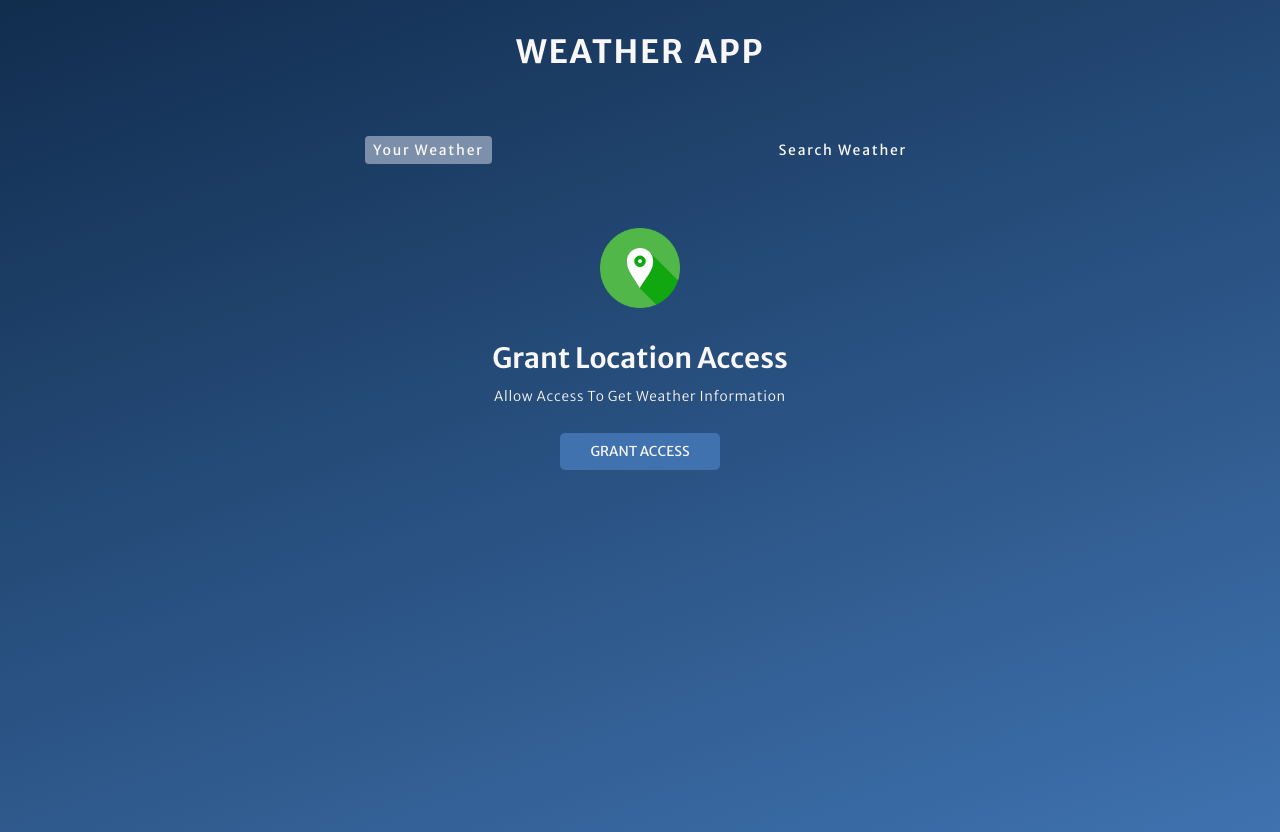
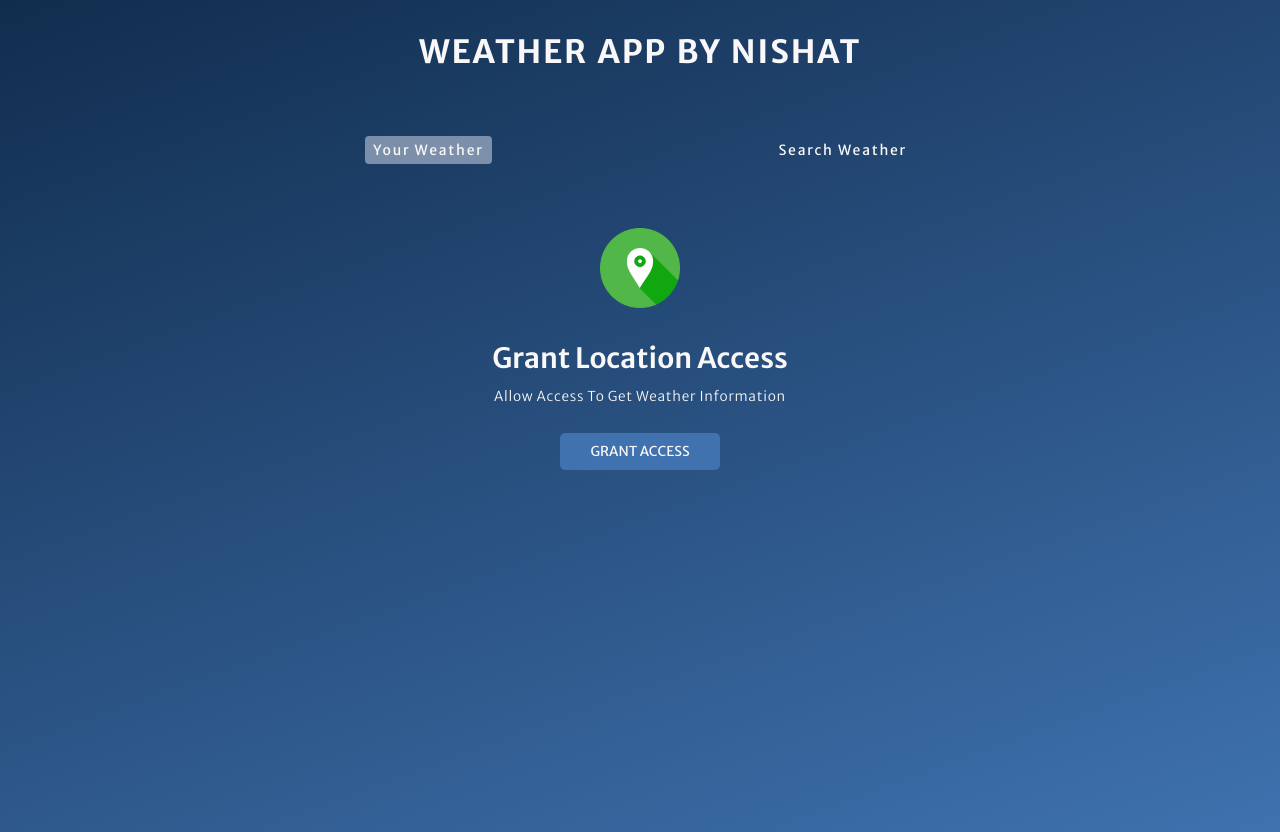
Before and after one commit to nishatalam24/Weatherapp, a plain HTML site: page index.html in a window 1280 px wide. Drawn offline with Linux system fonts and the light colour scheme.

Commit message:
Update index.html

```diff
--- a/index.html
+++ b/index.html
@@ -25,7 +25,7 @@
 </head>
 
 <body>
-  <h1>Weather App</h1>
+  <h1>Weather App By Nishat</h1>
   <div class="tab-container">
     <p class="tab" data-userWeather>Your Weather</p>
     <p class="tab" data-searchWeather>Search Weather</p>
```
